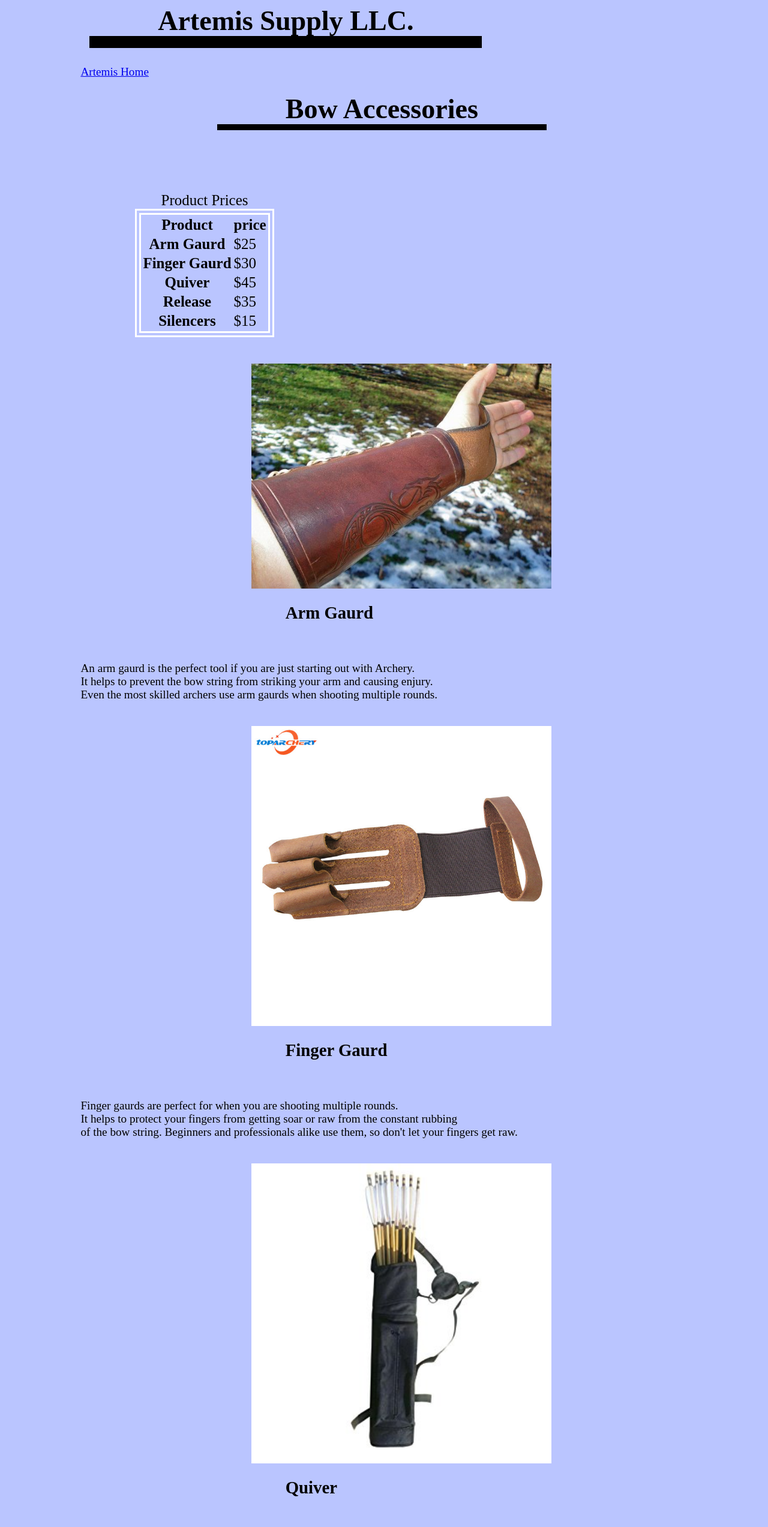
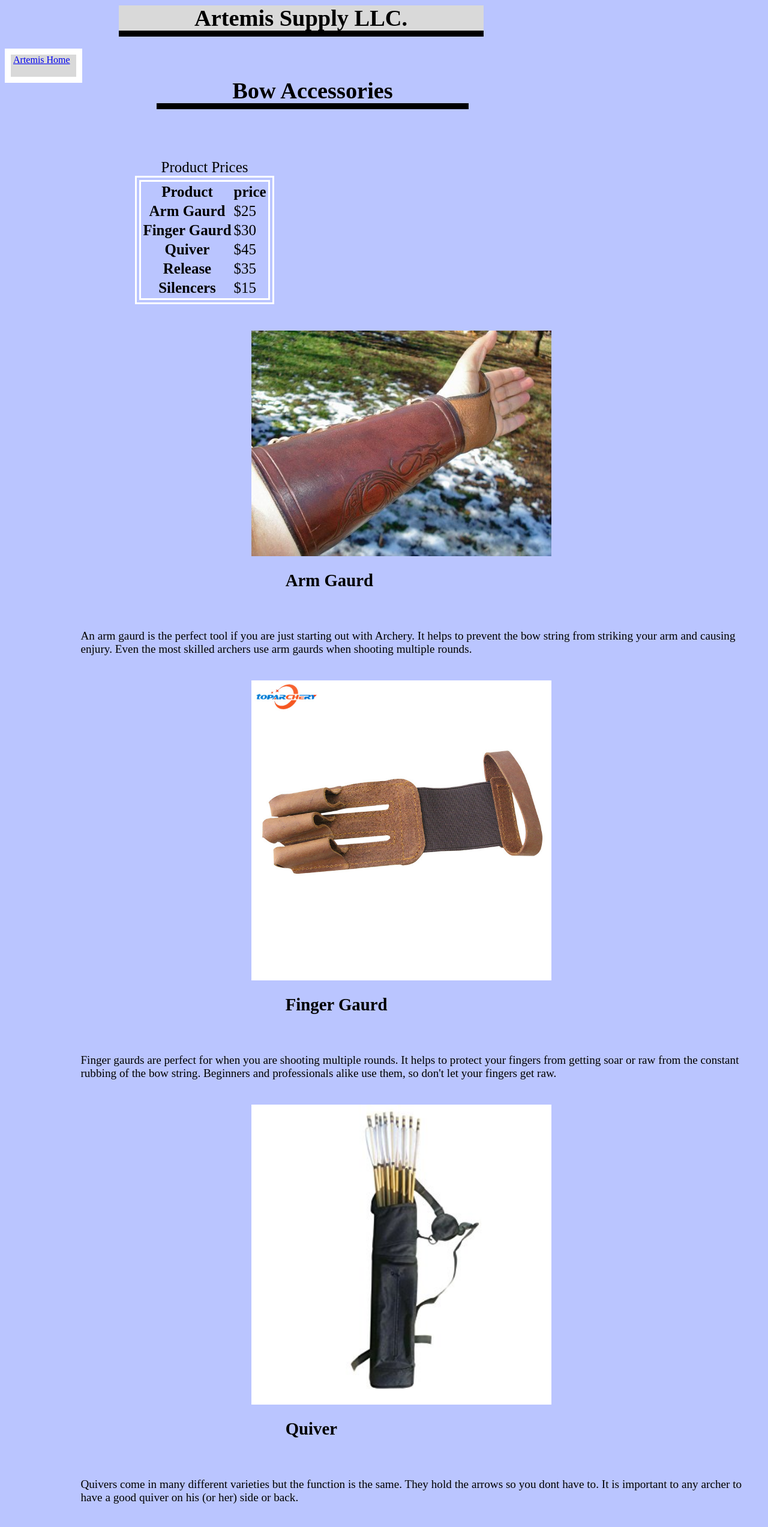
Before and after one commit to CoreyEdwards/CoreyEdwards.github.io, a plain HTML site: page homepage/products_accesories.html in a window 1280 px wide. Shown: the top 2545 px of the page at 60% size. Drawn offline with Linux system fonts and the light colour scheme.

Commit message:
did some things

```diff
--- a/homepage/css/Style.css
+++ b/homepage/css/Style.css
@@ -29,11 +29,14 @@
 
 	.company-name{
 
-		margin-left: 15px;
+		margin-left: 15%;
+		margin-bottom: 20%;
 		Padding-right:10%;
 		Padding-left:10%;
+
+		background: rgb(217,217,217);
 		font-size: 120%;
-		border-bottom: 20px solid;
+		border-bottom: 10px solid;
 	}
 
 	.pic-style1{
@@ -53,3 +56,9 @@
 		margin-left: 8%;
 		font-size: 130%
 	}
+	.link{
+		background: rgb(217,217,217);
+		padding-right:10px;
+		padding-bottom: 20px;
+		padding-left: 4px;
+		border:10px solid white;
--- a/homepage/products_accesories.html
+++ b/homepage/products_accesories.html
@@ -11,17 +11,19 @@
 
 	<body id="body">
 
-	<div id="body-format" >
+
 
 		<h1> <span class="company-name"> Artemis Supply LLC.</span> </h1>
 		<br/>
-		<a href="https://coreyedwards.github.io/homepage/Index.html"> Artemis Home</a>
+		<a class="link" href="https://coreyedwards.github.io/homepage/Index.html"> Artemis Home</a>
 		<br/>
 		<h2><span class="headingstyle1"> Bow Accessories</span></h2>
 		<br/>
 		<br/>
 		<br/>
 		<br/>
+
+	<div id="body-format" >
 
 		<table class="tablestyle1">
 
@@ -62,9 +64,9 @@
 			<h2><span class="headingstyle2"> Arm Gaurd </span></h2>
 			<br/>
 			<p>
-			An arm gaurd is the perfect tool if you are just starting out with Archery.<br/>
-			It helps to prevent the bow string from striking your arm and causing enjury.<br/>
-			Even the most skilled archers use arm gaurds when shooting multiple rounds.<br/>
+			An arm gaurd is the perfect tool if you are just starting out with Archery.
+			It helps to prevent the bow string from striking your arm and causing enjury.
+			Even the most skilled archers use arm gaurds when shooting multiple rounds.
 			</p>
 			<br/>
 
@@ -73,9 +75,9 @@
 			<h2><span class="headingstyle2"> Finger Gaurd </span></h2>
 			<br/>
 			<p>
-			Finger gaurds are perfect for when you are shooting multiple rounds.<br/>
-			It helps to protect your fingers from getting soar or raw from the constant rubbing <br/>
-			of the bow string. Beginners and professionals alike use them, so don't let your fingers get raw. <br/>
+			Finger gaurds are perfect for when you are shooting multiple rounds.
+			It helps to protect your fingers from getting soar or raw from the constant rubbing
+			of the bow string. Beginners and professionals alike use them, so don't let your fingers get raw.
 			</p>
 			<br/>
 
@@ -84,8 +86,8 @@
 			<h2><span class="headingstyle2"> Quiver </span></h2>
 			<br/>
 			<p>
-			Quivers come in many different varieties but the function is the same. They hold <br/>
-			the arrows so you dont have to. It is important to any archer to have a good quiver on his <br/>
+			Quivers come in many different varieties but the function is the same. They hold
+			the arrows so you dont have to. It is important to any archer to have a good quiver on his
 			(or her) side or back. <br/>
 			</p>
 			<br/>
@@ -95,9 +97,9 @@
 			<h2><span class="headingstyle2"> Release </span></h2>
 			<br/>
 			<p>
-			A release assist ,or more commonly known as simply release, is used inplace of the finger gaurd. <br/>
-			The release protects your fingers and helps to have a steady aim. Simply clip it on the string, pull <br/>
-			it back, and fire away. <br/>
+			A release assist ,or more commonly known as simply release, is used inplace of the finger gaurd.
+			The release protects your fingers and helps to have a steady aim. Simply clip it on the string, pull
+			it back, and fire away.
 			</p>
 			<br/>
 
@@ -106,15 +108,13 @@
 			<h2><span class="headingstyle2"> Silencer </span></h2>
 			<br/>
 			<p>
-			Silencers are most commonly used for the bow hunters or people who dont like that loud *twang* sound.<br/>
-			They attach easily to either end of the bow and reduce the sound of the string when released. <br/>
+			Silencers are most commonly used for the bow hunters or people who dont like that loud *twang* sound.
+			They attach easily to either end of the bow and reduce the sound of the string when released.
 			</p>
 			<br/>
 
 	</div>
 
-		<a href="https://coreyedwards.github.io/homepage/Index.html"> Artemis Home</a>
-
 	</body>
 
 
```
Also changed, not shown: homepage/Index.html (+11 -11 lines), homepage/contact_us.html (+6 -3 lines), homepage/products_bows.html (+16 -15 lines).
